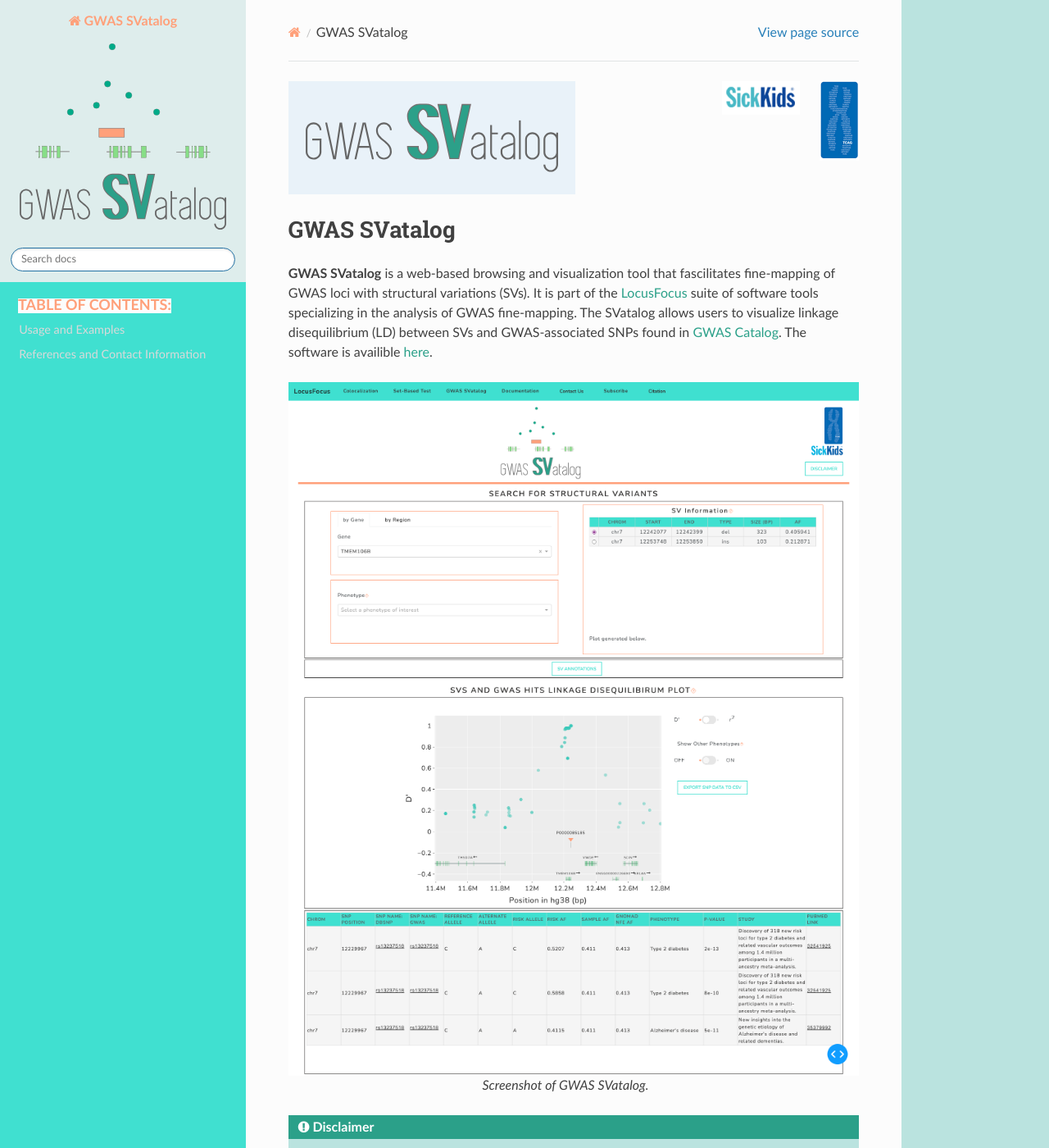
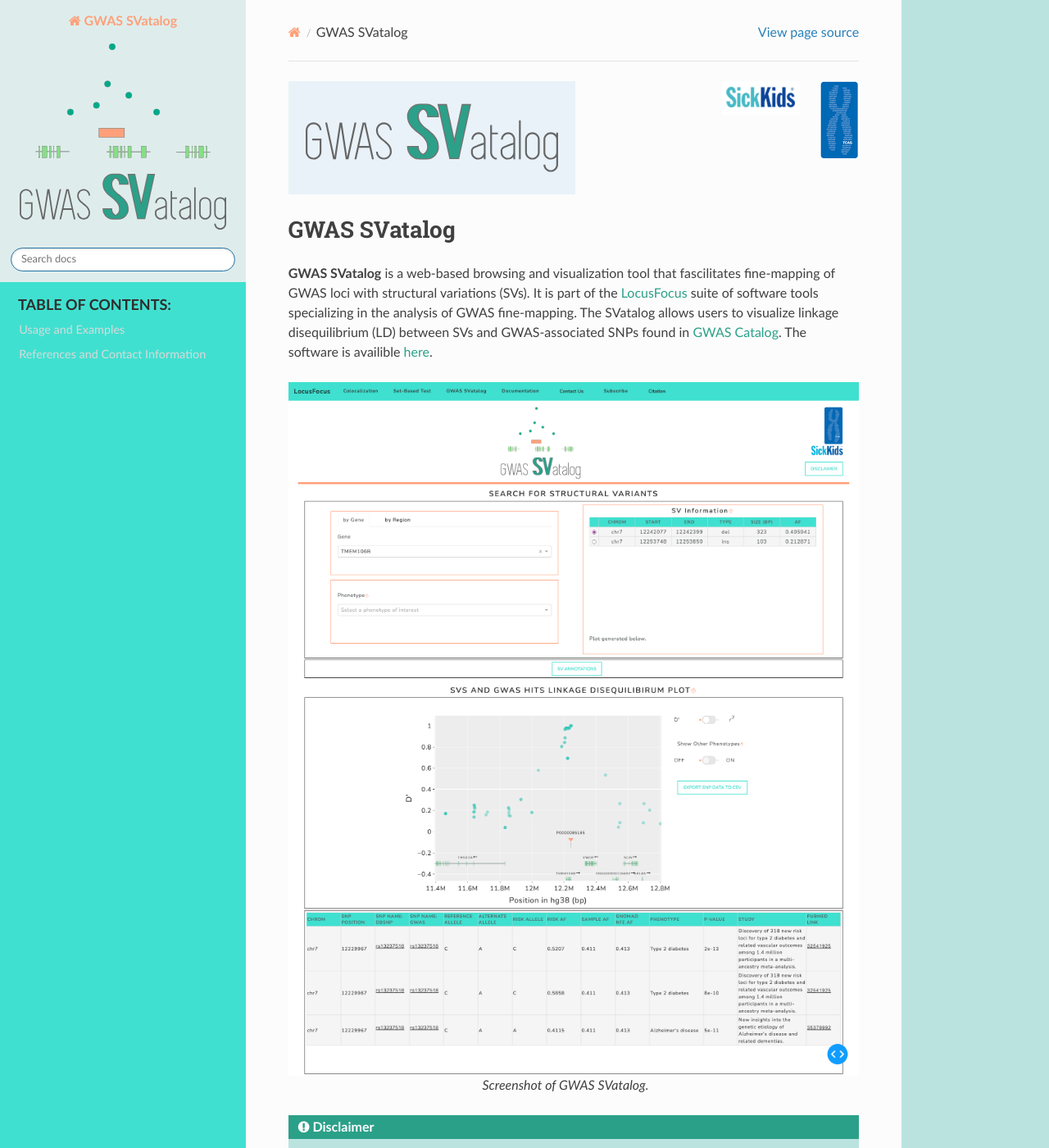
Before and after one commit to shalvichirmade/gwas-svatalog-docs, a Sphinx documentation site: the page built from source/index.rst, in a window 1280 px wide and 1400 px high. Shown: the whole window at 82% size. Built offline with Sphinx 7.4.7 and the Read the Docs theme 2.0.0, drawn with Linux system fonts in a browser that asks for light colours.

Commit message:
change colors

```diff
--- a/source/_static/svatalog.css
+++ b/source/_static/svatalog.css
@@ -5,7 +5,7 @@
     --light-turquoise: #bae3df; /* light-green */
     --lighter-turquoise: #deedec;
     --turquoise: turquoise;
-    --font-color: #384034;
+    --font-color: #2F2E2D;
     --white-like: #fcfcfc;
 }
 
@@ -24,14 +24,17 @@
 
 /* Override link color */
 .wy-menu .caption-text {
-    color: var(--highlight) !important;
-    background-color: var(--white-like);
+    color: var(--font-color) !important;
     font-weight: bold;
     font-size: large;
 }
 
-.toctree-l1 {
-    color: white
+.wy-menu-vertical {
+    color: #747474
+}
+
+.toctree-l1:hover{
+    color: var(--highlight)
 }
 
 .wy-nav-side{
```
